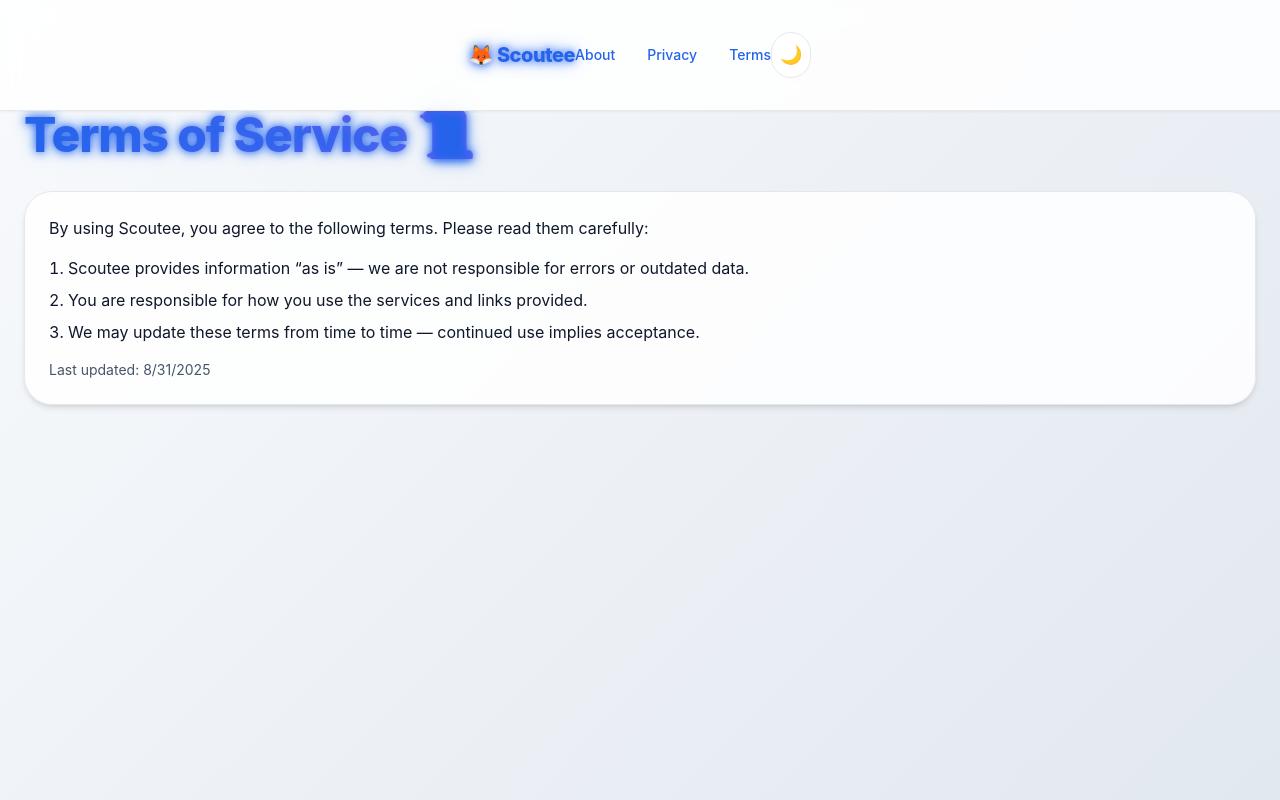
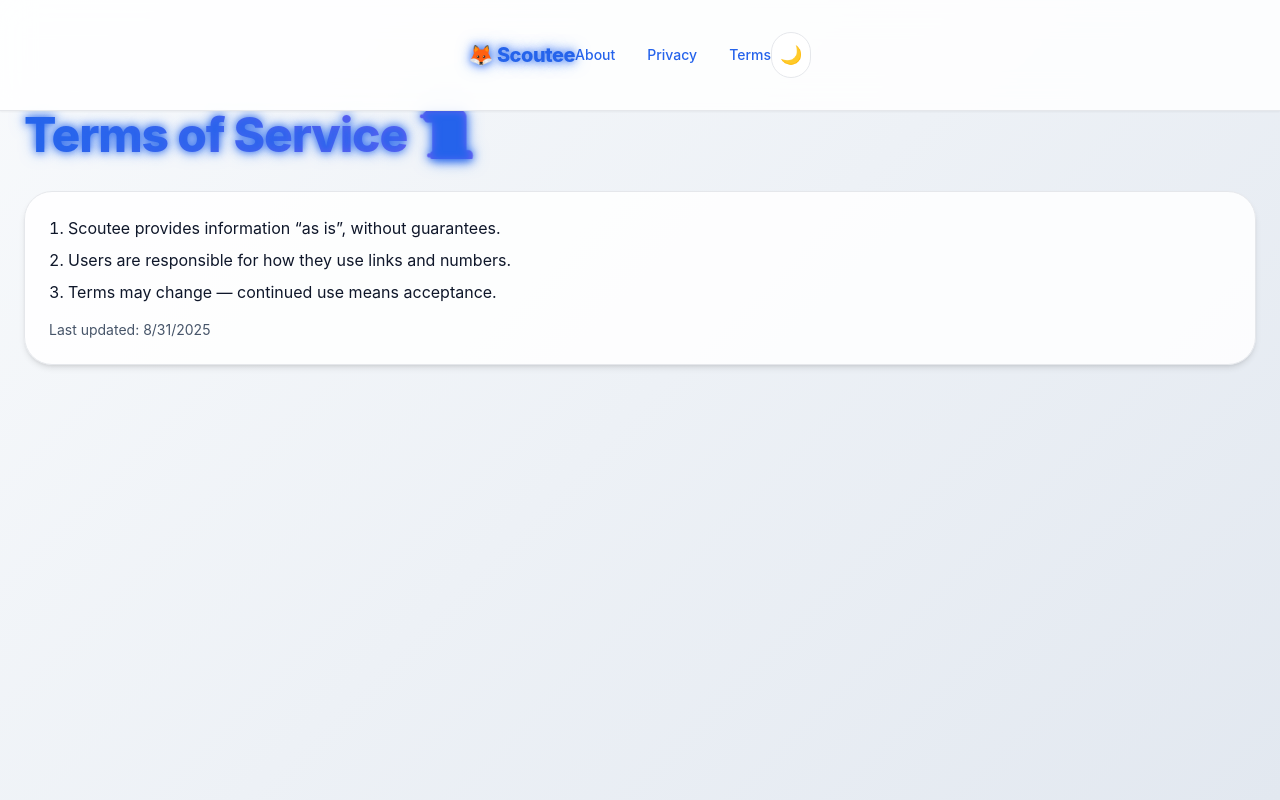
Before and after one commit to Kaglioster-hub/scoutee, a Next.js app in the folder Users/KR25/Projects/scoutee/scoutee/: page /terms in a window 1280 px wide. Shown: the top 800 px of the page. Built offline with nearby package versions, Linux system fonts and the light colour scheme.

Commit message:
fix: safe pages with use client + stable metadata

```diff
--- a/Users/KR25/Projects/scoutee/scoutee/src/app/about/page.jsx
+++ b/Users/KR25/Projects/scoutee/scoutee/src/app/about/page.jsx
@@ -1,3 +1,5 @@
+"use client";
+
 export const metadata = {
   title: "About — Scoutee",
   description: "Learn more about Scoutee, your AI-powered survival companion.",
@@ -9,18 +11,14 @@ export default function AboutPage() {
       <h1 className="heading-gradient glow mb-6">About Scoutee 🚀</h1>
       <div className="surface p-6 space-y-4">
         <p>
-          <strong>Scoutee</strong> was born as an AI-powered companion to help
-          you navigate the world safely and smartly. Whether you need{" "}
-          <span className="text-[var(--primary)]">emergency numbers</span>,
-          rides, or quick access to essential services — Scoutee is here.
+          <strong>Scoutee</strong> is your AI-powered survival companion for
+          rides, SIMs and global emergency numbers.
         </p>
         <p>
-          Our mission is simple:{" "}
-          <em>empower explorers, travelers and citizens with instant survival
-          tools</em>.
+          Our mission: <em>make traveling and everyday life safer and smarter</em>.
         </p>
         <p className="muted text-sm">
-          Built with ❤️ by the Kaglioster hub community.
+          Built with ❤️ by Kaglioster Hub.
         </p>
       </div>
     </div>
--- a/Users/KR25/Projects/scoutee/scoutee/src/app/privacy/page.jsx
+++ b/Users/KR25/Projects/scoutee/scoutee/src/app/privacy/page.jsx
@@ -1,3 +1,5 @@
+"use client";
+
 export const metadata = {
   title: "Privacy Policy — Scoutee",
   description: "Read Scoutee's privacy policy.",
@@ -9,13 +11,13 @@ export default function PrivacyPage() {
       <h1 className="heading-gradient glow mb-6">Privacy Policy 🔒</h1>
       <div className="surface p-6 space-y-4">
         <p>
-          We respect your privacy. Scoutee does not sell your data, and we
-          minimize the collection of personal information.
+          We respect your privacy. Scoutee does not sell your data, and
+          minimizes the collection of personal information.
         </p>
         <ul className="list-disc list-inside space-y-2">
-          <li>We collect only what’s necessary to run our services.</li>
-          <li>We never share your information with third parties without consent.</li>
-          <li>You can request deletion of your data at any time.</li>
+          <li>Only essential data is collected to run the app.</li>
+          <li>No third-party sharing without your consent.</li>
+          <li>You may request deletion at any time.</li>
         </ul>
         <p className="muted text-sm">
           Last updated: {new Date().toLocaleDateString()}
--- a/Users/KR25/Projects/scoutee/scoutee/src/app/terms/page.jsx
+++ b/Users/KR25/Projects/scoutee/scoutee/src/app/terms/page.jsx
@@ -1,3 +1,5 @@
+"use client";
+
 export const metadata = {
   title: "Terms of Service — Scoutee",
   description: "Read Scoutee's terms of service.",
@@ -8,22 +10,10 @@ export default function TermsPage() {
     <div className="section fade-in">
       <h1 className="heading-gradient glow mb-6">Terms of Service 📜</h1>
       <div className="surface p-6 space-y-4">
-        <p>
-          By using Scoutee, you agree to the following terms. Please read them
-          carefully:
-        </p>
         <ol className="list-decimal list-inside space-y-2">
-          <li>
-            Scoutee provides information “as is” — we are not responsible for
-            errors or outdated data.
-          </li>
-          <li>
-            You are responsible for how you use the services and links provided.
-          </li>
-          <li>
-            We may update these terms from time to time — continued use implies
-            acceptance.
-          </li>
+          <li>Scoutee provides information “as is”, without guarantees.</li>
+          <li>Users are responsible for how they use links and numbers.</li>
+          <li>Terms may change — continued use means acceptance.</li>
         </ol>
         <p className="muted text-sm">
           Last updated: {new Date().toLocaleDateString()}
```
